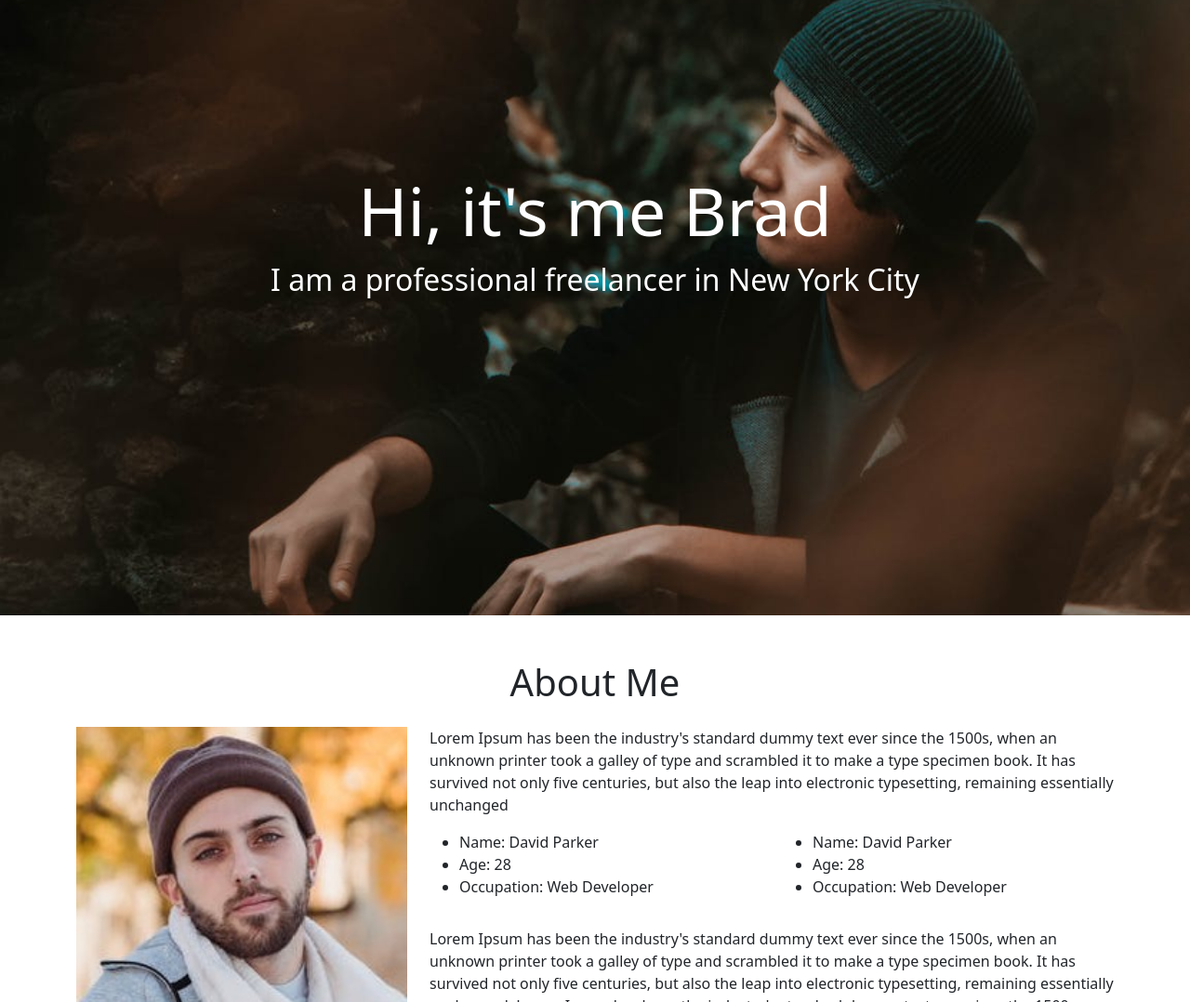
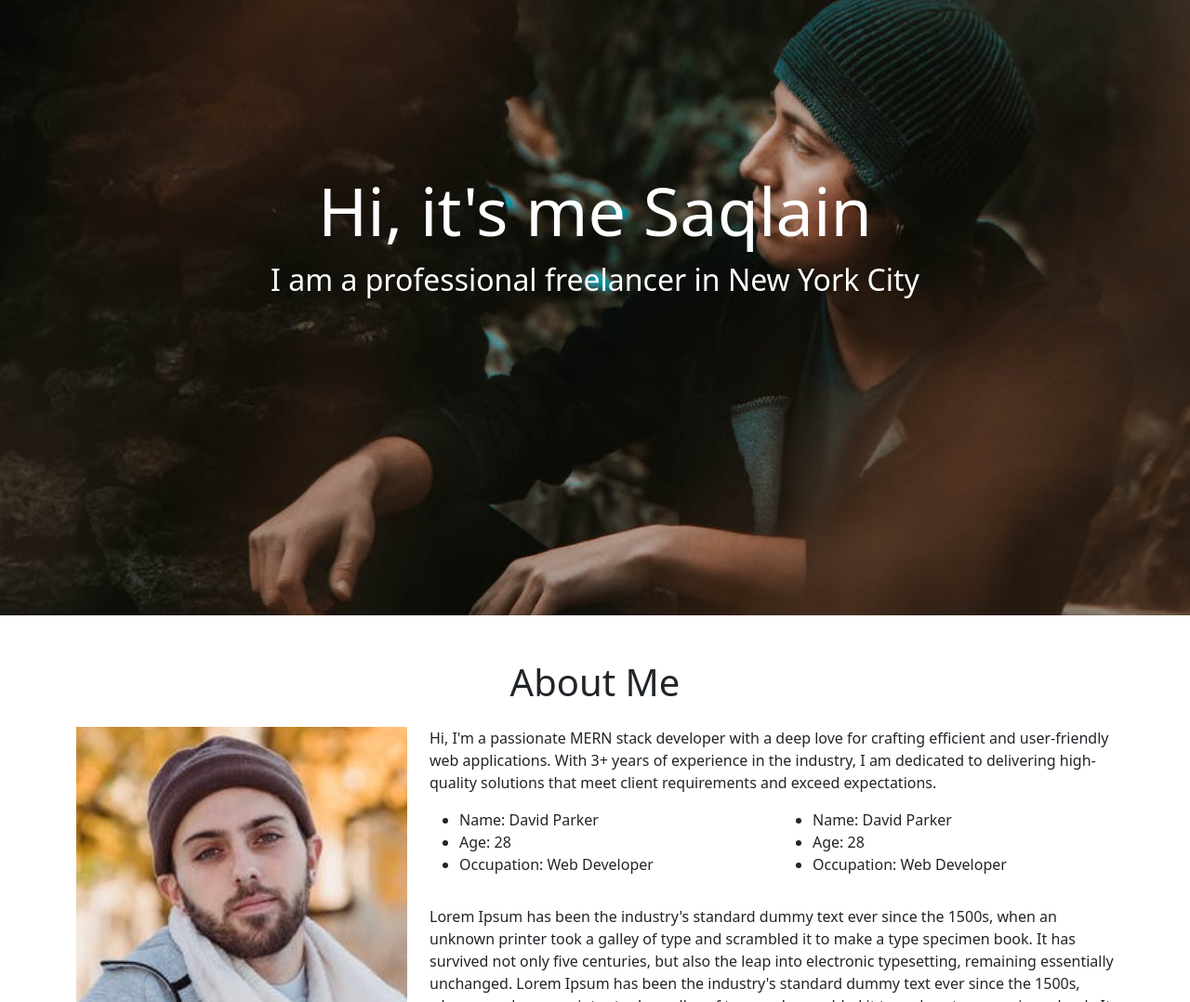
Before and after one commit to saqlain455/saqlain.github.io, a plain HTML site: page index.html in a window 1280 px wide. Shown: the part 138-1216 px from the top of the page at 93% size. Drawn offline with nearby package versions, Linux system fonts and the light colour scheme.

Commit message:
Update index.html

```diff
--- a/index.html
+++ b/index.html
@@ -48,7 +48,7 @@
         <div class="container-fluid">
             <div class="row">
             <div class="col-lg-12 col-md-12 col-sm-12 col-xs-12 hero-text">
-                <h2 class="hero_title">Hi, it's me Brad</h2>
+                <h2 class="hero_title">Hi, it's me Saqlain</h2>
                 <p class="hero_desc">I am a professional freelancer in New York City</p>
             </div>
             </div>
@@ -65,8 +65,7 @@
                 </div>
 
                 <div class="col-lg-8">
-                    <p> Lorem Ipsum has been the industry's standard dummy text ever since the 1500s, when an unknown printer took a galley of type and scrambled it to make a type specimen book. It has survived not only five centuries, but also the leap into electronic typesetting, remaining essentially unchanged
-
+                    <p> Hi, I'm a passionate MERN stack developer with a deep love for crafting efficient and user-friendly web applications. With 3+ years of experience in the industry, I am dedicated to delivering high-quality solutions that meet client requirements and exceed expectations.
                     </p>
                     <div class="row mt-3">
                         <div class="col-md-6">
```
